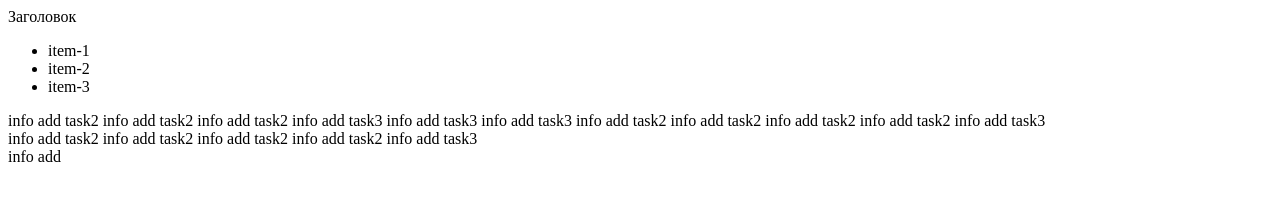
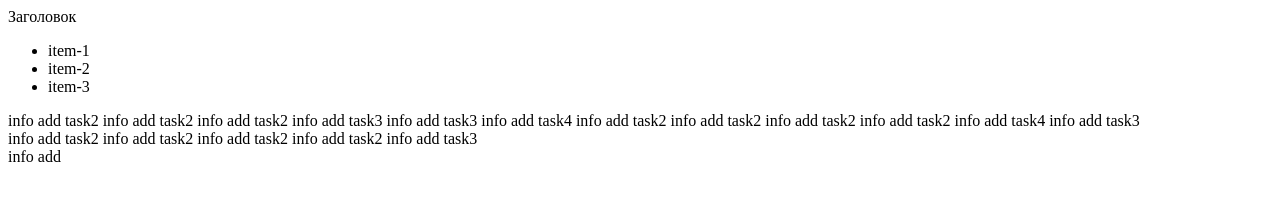
Before and after one commit to shrolhome/first, a plain HTML site: page index.html in a window 1280 px wide. Drawn offline with Linux system fonts and the light colour scheme.

Commit message:
shrol_v2

```diff
--- a/index.html
+++ b/index.html
@@ -23,11 +23,12 @@
             info add task2
             info add task3
             info add task3
-            info add task3
+            info add task4
             info add task2
             info add task2
             info add task2
             info add task2
+            info add task4
             info add task3
         </aside>
 <div>
```
